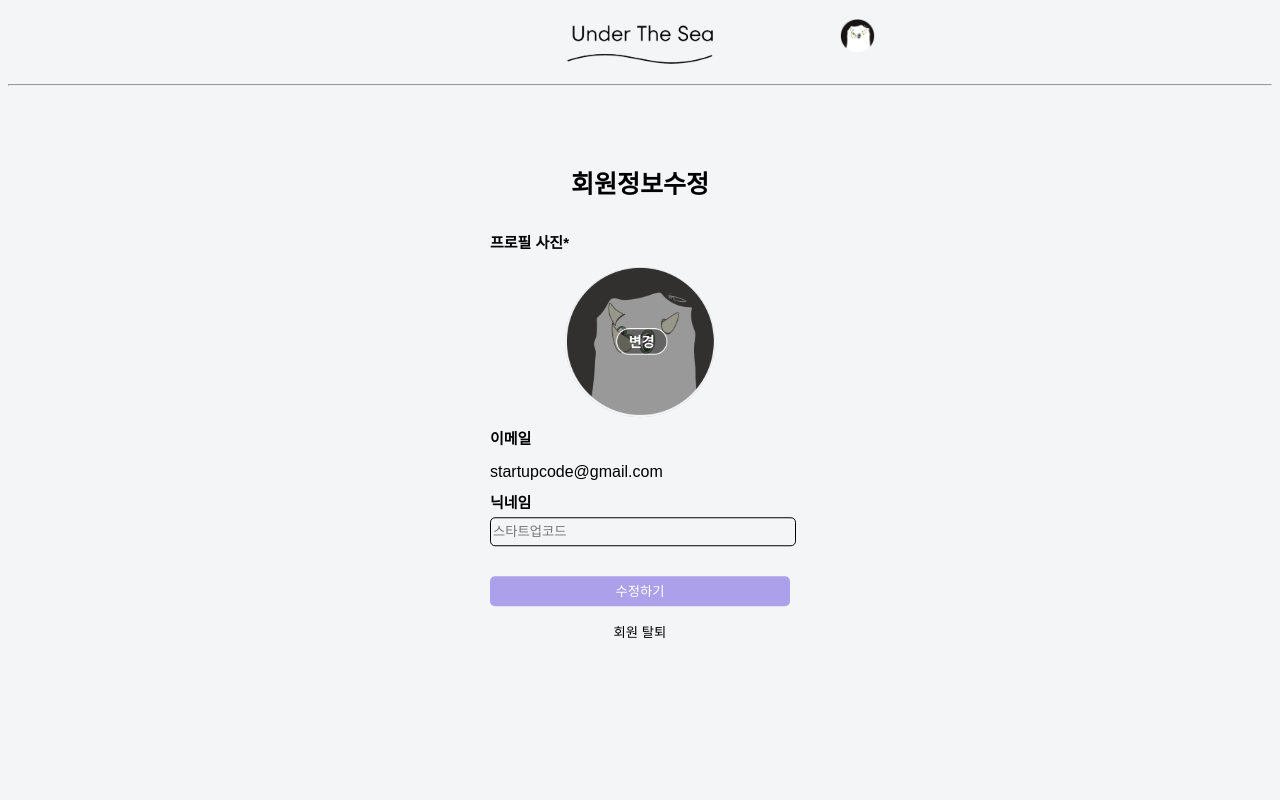
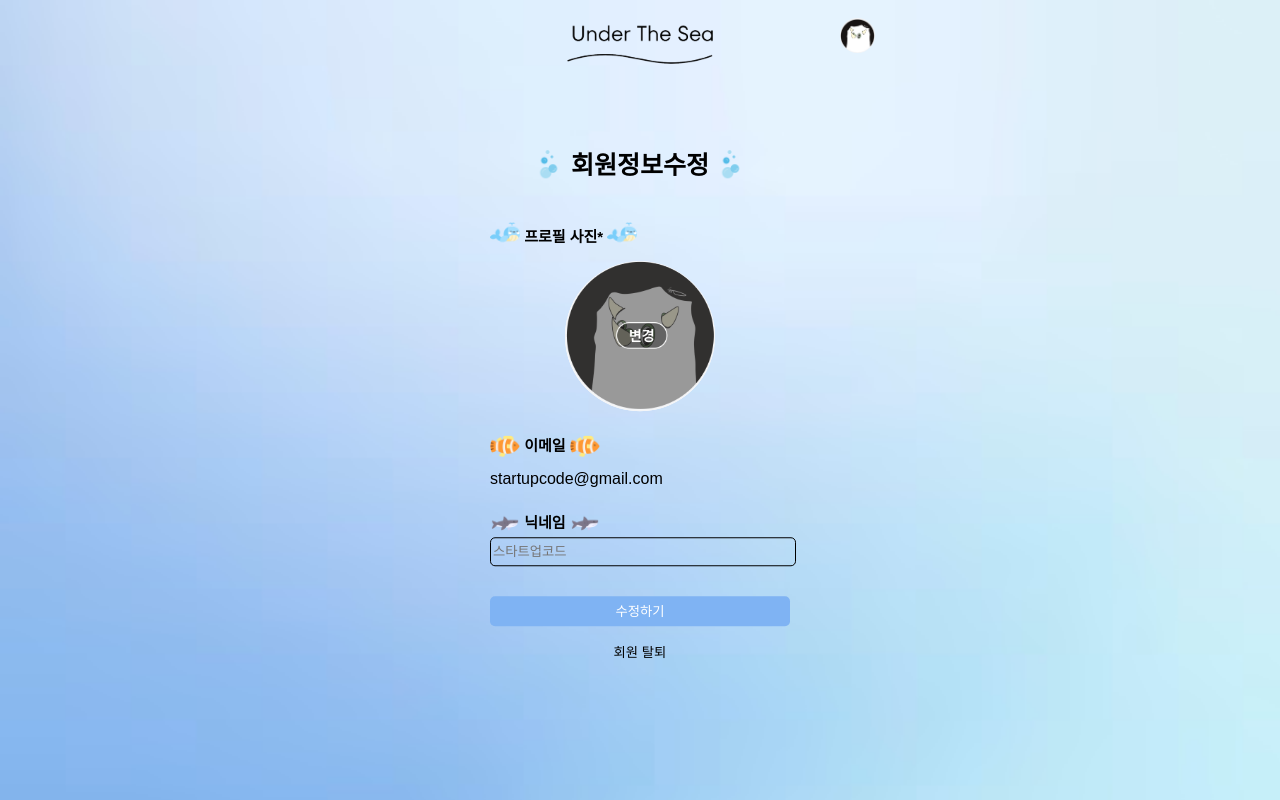
Before and after one commit to 100-hours-a-week/5-ariel-express-all, a website: page public/html/update-profile.html in a window 1280 px wide. Drawn offline with Linux system fonts and the light colour scheme; no server answers; sample sign-in values are in the browser's storage.

Commit message:
[Change CSS] update-profile page

```diff
--- a/public/css/update-profile.css
+++ b/public/css/update-profile.css
@@ -1,7 +1,8 @@
 body {
     justify-content: center;
     font-family: "Noto Sans KR", sans-serif;
-    background-color: #F4F5F7;
+    background-image: url('../assets/images/blue_background.avif');
+    background-size: cover;
 }
 
 header {
@@ -77,7 +78,7 @@ header {
 .modify-button {
     width: 100%;
     color: white;
-    background-color: #ACA0EB;
+    background-color: #7fb3f3;
     height: 30px;
     border: none;
     /* 테두리 제거 */
@@ -90,7 +91,7 @@ header {
 .modify-complete-button {
     width: 70px;
     color: white;
-    background-color: #ACA0EB;
+    background-color: #7fb3f3;
     height: 30px;
     border: none;
     /* 테두리 제거 */
@@ -160,7 +161,7 @@ a {
 .profile-image-button {
     width: 150px;
     height: 150px;
-    background-color: #C4C4C4;
+    background-color: white;
     border-radius: 50%;
     /* 원 모양으로 만들기 위해 반지름 설정 */
     border: none;
@@ -256,7 +257,7 @@ a {
 }
 
 .dialog .ok-button {
-    background-color: #C4A5FA;
+    background-color: #7fb3f3;
     border: none;
     box-shadow: none;
     border-radius: 10px;
@@ -265,3 +266,15 @@ a {
 #withdrawText {
     text-align: center;
 }
+
+.icons {
+    position: relative;
+    top: 5px;
+    width: 30px;
+}
+
+.icons2 {
+    position: relative;
+    top: 10px;
+    width: 30px;
+}
--- a/public/html/update-profile.html
+++ b/public/html/update-profile.html
@@ -20,11 +20,10 @@
             </div>
         </div>
     </header>
-    <hr>
     <section class="modify-profile-form">
-        <h1 class="title-modify-profile">회원정보수정</h1>
+        <h1 class="title-modify-profile"><img src="/assets/images/bubbles.png" class="icons" alt="img-bubbles"> 회원정보수정 <img src="/assets/images/bubbles.png" class="icons" alt="img-bubbles"></h1>
         <form>
-            <p class="input-titles"><b>프로필 사진*</b></p>
+            <p class="input-titles"><img src="/assets/images/whale.png" class="icons" alt="img-whale"><b> 프로필 사진* </b><img src="/assets/images/whale.png" class="icons" alt="img-whale"></p>
 
             <label class="profile-image-button">
                 <img id="profileImage" src="/assets/images/modify-profile-image.png" class="modify-profile-image"
@@ -32,9 +31,9 @@
                 <input id="profileImageInput" type="file" accept="image/*" style="display: none;">
             </label>
 
-            <p class="input-titles"><b>이메일</b>
+            <p class="input-titles"><img src="/assets/images/fish.png" class="icons2" alt="img-fish"><b> 이메일 </b><img src="/assets/images/fish.png" class="icons2" alt="img-fish">
             <div id="currentEmail">startupcode@gmail.com</div>
-            <p class="input-titles" id="title-nickname"><b>닉네임</b>
+            <p class="input-titles" id="title-nickname"><img src="/assets/images/shark.png" class="icons2" alt="img-shark"><b> 닉네임 </b><img src="/assets/images/shark.png" class="icons2" alt="img-shark">
                 <input type="text" class="input-name" id="nickname" placeholder="스타트업코드" onblur="validate()">
                 <small class="helper-text" id="updateProfileHelperText">* helper text</small>
                 <button class="modify-button" type="button" onclick="updateProfile()">수정하기</button>
```
